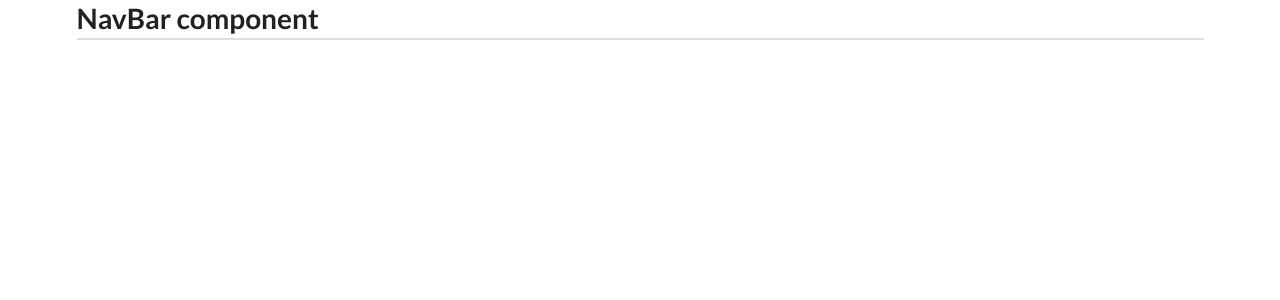
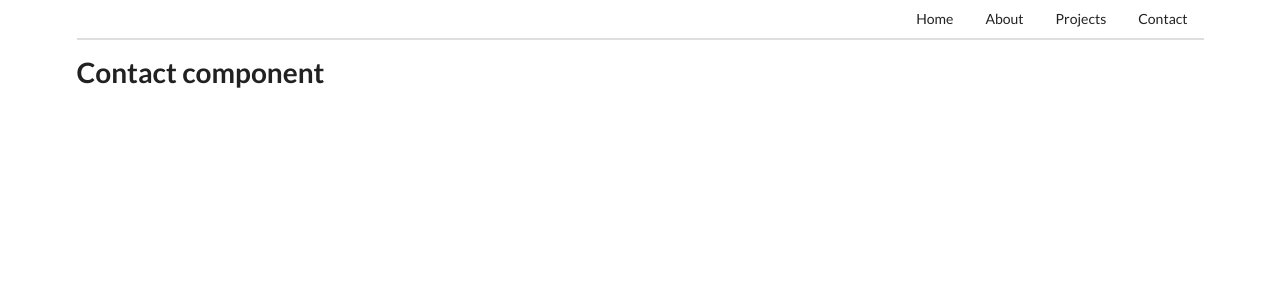
Before and after one commit to ScottMS724/my-website, a React (Create React App) app: page /contact in a window 1280 px wide. Shown: the top 300 px of the page. Built offline with nearby package versions, Linux system fonts and the light colour scheme.

Commit message:
component scaffold and links added

```diff
--- a/src/App.js
+++ b/src/App.js
@@ -1,11 +1,19 @@
 import React from 'react'
 import NavBar from './components/NavBar'
+import Home from './components/Home'
+import About from './components/About'
+import Projects from './components/Projects'
+import Contact from './components/Contact'
 import { Route } from 'react-router-dom'
 
 class App extends React.Component {
     render() {
       return <div className="ui container">
         <Route path='/' component={NavBar} />
+        <Route path='/home' exact component={Home} />
+        <Route path='/about' exact component={About} />
+        <Route path='/projects' exact component={Projects} />
+        <Route path='/contact' exact component={Contact} />
       </div>
     }
   };
--- /dev/null
+++ b/src/components/About.js
@@ -0,0 +1,11 @@
+import React from 'react'
+
+const About = () => {
+    return (
+        <div>
+            <h1>About component</h1>
+        </div>
+    );
+};
+
+export default About;
--- /dev/null
+++ b/src/components/Contact.js
@@ -0,0 +1,11 @@
+import React from 'react'
+
+const Contact = () => {
+    return (
+        <div>
+            <h1>Contact component</h1>
+        </div>
+    );
+};
+
+export default Contact;
--- /dev/null
+++ b/src/components/Home.js
@@ -0,0 +1,11 @@
+import React from 'react'
+
+const Home = () => {
+    return (
+        <div>
+            <h1>Home component</h1>
+        </div>
+    );
+};
+
+export default Home;
--- a/src/components/NavBar.js
+++ b/src/components/NavBar.js
@@ -1,9 +1,26 @@
 import React from 'react'
+import { Link } from 'react-router-dom'
 
 const NavBar = () => {
     return (
         <div className="ui secondary pointing menu">
-            <h1>NavBar component</h1>
+            <div className="right menu">
+                <Link to='/home' className="item">
+                    Home
+                </Link>
+
+                <Link to='/about' className="item">
+                    About
+                </Link>
+
+                <Link to='/projects' className="item">
+                    Projects
+                </Link>
+
+                <Link to='/contact' className="item">
+                    Contact
+                </Link>
+            </div>
         </div>
     );
 };
--- /dev/null
+++ b/src/components/Projects.js
@@ -0,0 +1,11 @@
+import React from 'react'
+
+const Projects = () => {
+    return (
+        <div>
+            <h1>Projects component</h1>
+        </div>
+    );
+};
+
+export default Projects;
```
